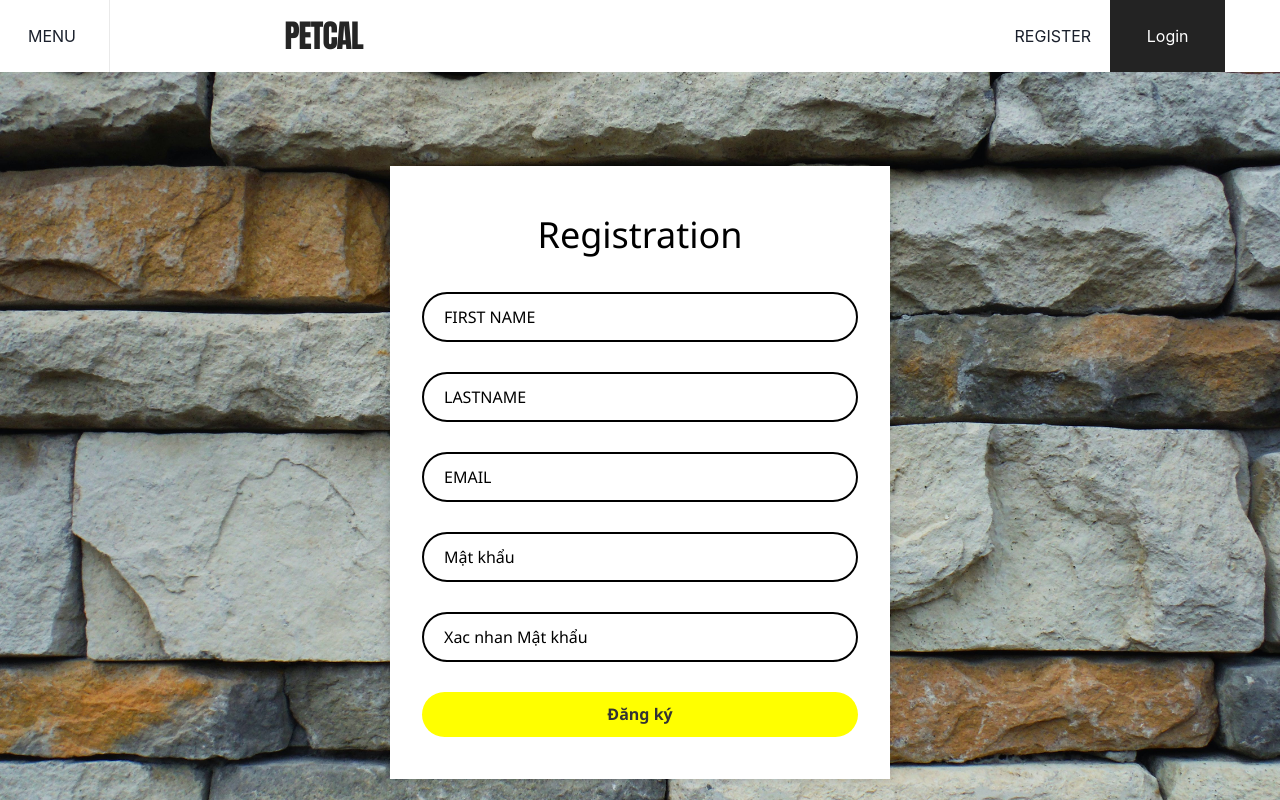
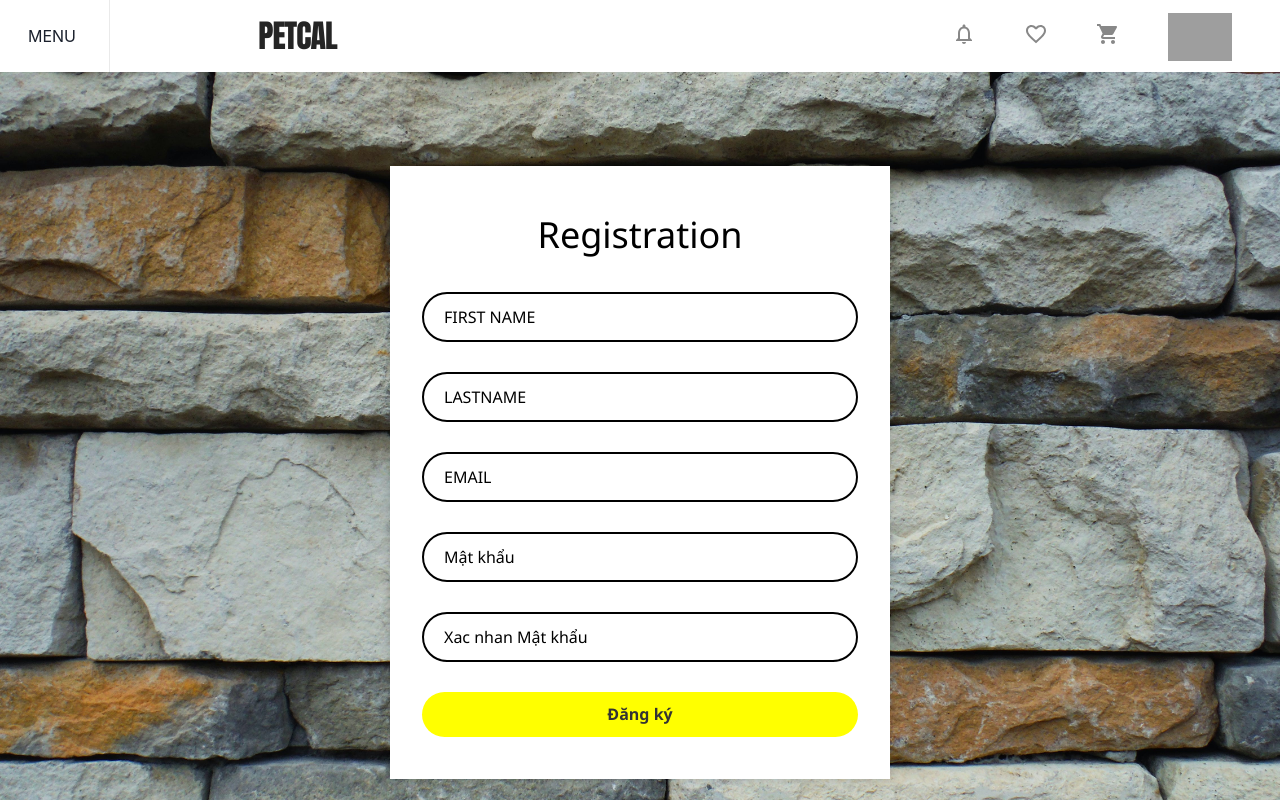
Before and after one commit to datdnt1027/Pet_Store_UI, a React (Create React App) app: page /signup in a window 1280 px wide. Shown: the top 800 px of the page. Built offline with nearby package versions, Linux system fonts and the light colour scheme; sample sign-in values are in the browser's storage; grey boxes are pictures that could not be loaded.

Commit message:
header authorize

```diff
--- a/package.json
+++ b/package.json
@@ -6,7 +6,8 @@
     "@chakra-ui/react": "^2.8.1",
     "@emotion/react": "^11.11.1",
     "@emotion/styled": "^11.11.0",
-    "@mui/material": "^5.14.13",
+    "@mui/icons-material": "^5.14.18",
+    "@mui/material": "^5.14.18",
     "@testing-library/jest-dom": "^5.17.0",
     "@testing-library/react": "^13.4.0",
     "@testing-library/user-event": "^13.5.0",
--- a/src/components/Header.js
+++ b/src/components/Header.js
@@ -2,10 +2,17 @@ import React, { useState, useEffect } from 'react';
 import './css/Navbar.css';
 import { Route, Router, Routes } from 'react-router-dom';
 import HomePage from '../pages/HomePage';
+import UserNavbar from '../components/UserNavBar'
+
 
 function Header() {
   const [isMenuOpen, setIsMenuOpen] = useState(false);
   const [siteBrandText, setSiteBrandText] = useState('PETCAL');
+  const [user, setUser] = useState(null);
+  function getUserFromStorage(){
+    const suser = sessionStorage.getItem('user');
+    return suser
+  }
 
   const handleMenuToggle = () => {
     setIsMenuOpen(!isMenuOpen);
@@ -19,9 +26,10 @@ function Header() {
         setSiteBrandText('PETCAL');
       }
     };
-
+    setUser(getUserFromStorage());
     window.addEventListener('resize', handleResize);
     return () => window.removeEventListener('resize', handleResize);
+
   }, []);
 
   return (
@@ -52,10 +60,16 @@ function Header() {
             <div className="flex2 text-end d-block d-md-none">
               <button className="whiteLink siteLink"><i className="fas fa-search"></i></button>
             </div>
-            <div className="flex2 text-end d-none d-md-block">
-              <a href="/signup"><button  className="whiteLink siteLink">REGISTER</button></a>
-              <a href="/login"><button className="blackLink siteLink">Login</button></a>
-            </div>
+            {user ? (
+
+             <UserNavbar user={user} />
+              ) :(
+
+                <div className="flex2 text-end d-none d-md-block">
+                <a href="/signup"><button  className="whiteLink siteLink">REGISTER</button></a>
+                <a href="/login"><button className="blackLink siteLink">Login</button></a>
+              </div>
+            )}
           </div>
         </div>
 
--- /dev/null
+++ b/src/components/UserNavBar.js
@@ -0,0 +1,58 @@
+import React from 'react';
+import LogoutIcon from '@mui/icons-material/Logout';
+import NotificationsNoneIcon from '@mui/icons-material/NotificationsNone';
+import ReceiptIcon from '@mui/icons-material/Receipt';
+import FavoriteBorderIcon from '@mui/icons-material/FavoriteBorder';
+import ShoppingCartIcon from '@mui/icons-material/ShoppingCart';
+import PersonIcon from '@mui/icons-material/Person';
+import '../components/css/UserNavBar.css'
+const UserNavbar = ({user}) => {
+    const handleLogout = () => {
+        sessionStorage.removeItem('user');
+
+  // update state
+        user = null;
+    };
+  return (
+    <div className='html'>
+    <div className='body'>
+    <nav className='nav'>
+      <ul className='ul'>
+        <li className='li'>
+          <span className="material-icons-outlined"><NotificationsNoneIcon/></span>
+        </li>
+        <li className='li'>
+          <span className="material-icons-outlined"><FavoriteBorderIcon/></span>
+        </li>
+        <li className='li'>
+          <span className="material-icons-outlined"><ShoppingCartIcon/></span>
+        </li>
+        <li className='li'>
+          <img src="images/profile.png" className="profile" />
+          <ul className='ul'>
+            {/* <li className="sub-item">
+              <span className="material-icons-outlined">grid_view</span>
+              <p>Dashboard</p>
+            </li> */}
+            <li className="sub-item">
+              <span className="material-icons-outlined"><ReceiptIcon/></span>
+              <p>My Orders</p>
+            </li>
+            <li className="sub-item">
+              <span className="material-icons-outlined"><PersonIcon/></span>
+              <p>Update Profile</p>
+            </li>
+            <li className="sub-item">
+              <span className="material-icons-outlined"><LogoutIcon/></span>
+              <p onClick={handleLogout}>Logout</p>
+            </li>
+          </ul>
+        </li>
+      </ul>
+    </nav>
+    </div>
+    </div>
+  );
+}
+
+export default UserNavbar;
--- /dev/null
+++ b/src/components/css/UserNavBar.css
@@ -0,0 +1,117 @@
+.html {
+  box-sizing: border-box;
+}
+
+.bbody {
+  margin: 0;
+  padding: 20% 0;
+  overflow-x: hidden;
+  font-family: "Montserrat", sans-serif;
+  min-height: 100vh;
+  display: flex;
+  justify-content: center;
+  align-items: flex-start;
+  background-color: #ff9800;
+}
+
+* {
+  box-sizing: inherit;
+}
+
+img {
+  max-width: 100%;
+  height: auto;
+}
+
+nav {
+  background-color: #fff;
+  padding: 0 3rem;
+  border-radius: 0.625rem;
+}
+
+ul {
+  margin: 0;
+  padding: 0;
+  display: flex;
+  align-items: center;
+  gap: 3rem;
+}
+
+li {
+  list-style-type: none;
+  position: relative;
+  padding: 0.625rem 0 0.5rem;
+}
+li ul {
+  flex-direction: column;
+  position: absolute;
+  background-color: white;
+  align-items: flex-start;
+  transition: all 0.5s ease;
+  width: 20rem;
+  right: -3rem;
+  top: 4.5rem;
+  border-radius: 0.325rem;
+  gap: 0;
+  padding: 1rem 0rem;
+  opacity: 0;
+  box-shadow: 0px 0px 100px rgba(20, 18, 18, 0.25);
+  display: none;
+}
+
+ul li:hover > ul,
+ul li ul:hover {
+  visibility: visible;
+  opacity: 1;
+  display: flex;
+}
+
+.material-icons-outlined {
+  color: #888888;
+  transition: all 0.3s ease-out;
+}
+
+.material-icons-outlined:hover {
+  color: #ff9800;
+  transform: scale(1.25) translateY(-4px);
+  cursor: pointer;
+}
+
+
+.profile {
+  height: 3rem;
+  width: auto;
+  cursor: pointer;
+}
+
+.sub-item {
+  width: 100%;
+  display: flex;
+  align-items: center;
+  gap: 0.725rem;
+  cursor: pointer;
+  padding: 0.5rem 1.5rem;
+}
+
+.sub-item:hover {
+  background-color: rgba(232, 232, 232, 0.4);
+}
+
+.sub-item:hover .material-icons-outlined {
+  color: #ff9800;
+  transform: scale(1.08) translateY(-2px);
+  cursor: pointer;
+}
+
+.sub-item:hover p {
+  color: #000;
+  cursor: pointer;
+}
+
+.sub-item p {
+  font-size: 0.85rem;
+  color: #888888;
+  font-weight: 500;
+  margin: 0.4rem 0;
+  flex: 1;
+}
```
Also changed, not shown: 1 other file (tests, documents, lock files or other folders).
